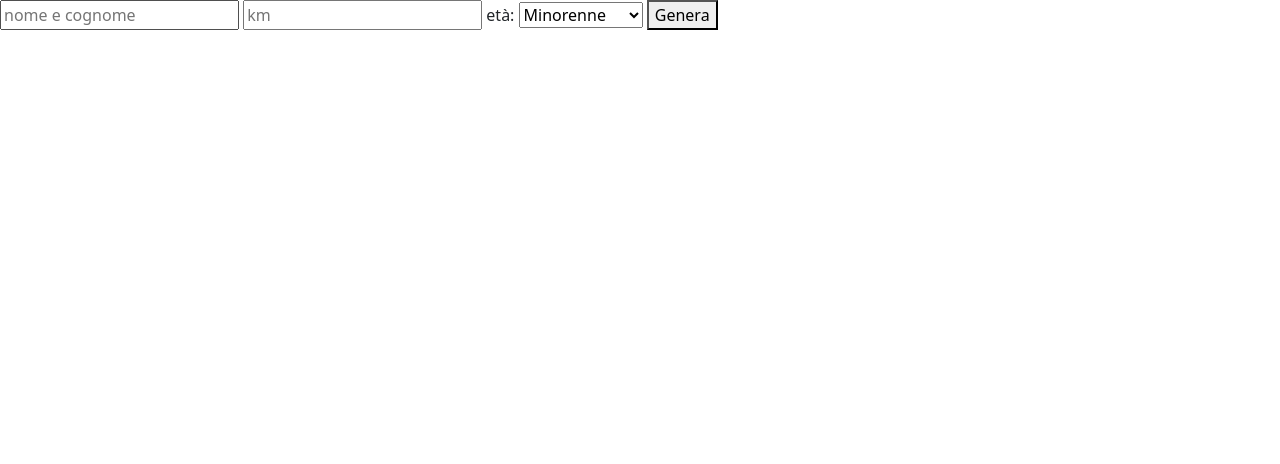
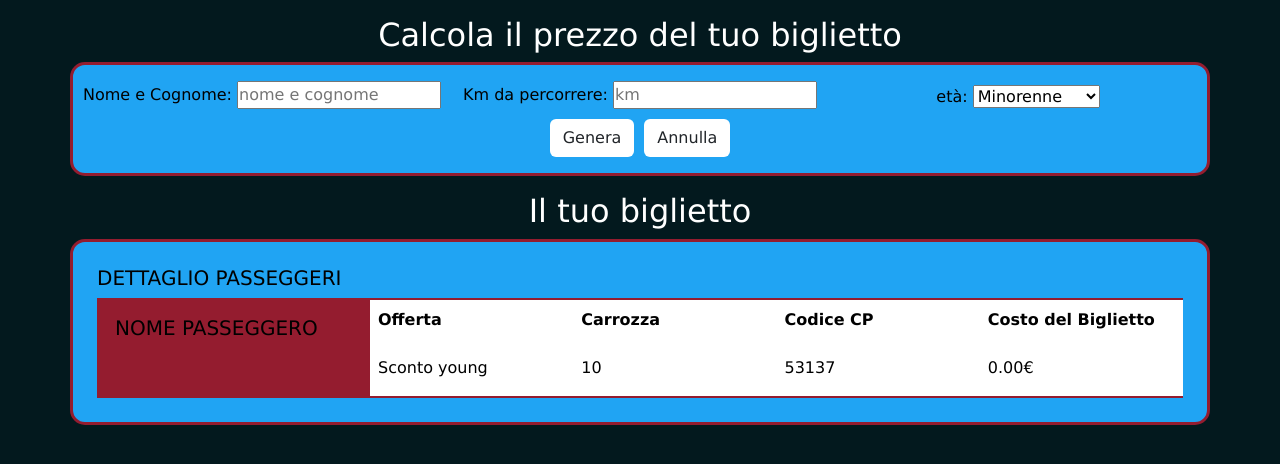
Before and after one commit to FedericoMorrillo/js-biglietto-treno-form, a plain HTML site: page index.html in a window 1280 px wide. Both pictures are taken after a click on the button "Genera". Drawn offline with nearby package versions, Linux system fonts and the light colour scheme.

Commit message:
feat: genera biglietto con i calcoli

```diff
--- a/css/style.css
+++ b/css/style.css
@@ -0,0 +1,49 @@
+/*reset*/
+*{
+    margin: 0;
+    padding: 0;
+    box-sizing: border-box;
+}
+/*reset*/
+/*typography*/
+body{
+    font-family: Verdana, Geneva, Tahoma, sans-serif;
+    background-color: #03191E;
+}
+/*typography*/
+/*main*/
+.container{
+    margin: 0px auto;
+    background-color:#20A4F3;
+    border-radius: 15px;
+}
+.bordo{
+    border:3px solid #941C2F
+}
+.centro{
+    align-self: flex-end;
+}
+.btn{
+    display: inline-block;
+    background-color: white;
+    margin: 10px 5px 0 5px ;
+
+}
+.box{
+    border: 2px solid #941C2F;
+    border-right: none;
+    height: 100px;
+}
+.passeggero{
+    background-color: #941C2F;
+}
+.col{
+    background-color: white;
+}
+.hidden{
+    display: none;
+}
+.show{
+    display: block;
+}
+/*main*/
--- a/index.html
+++ b/index.html
@@ -5,26 +5,68 @@
     <meta charset="UTF-8">
     <meta name="viewport" content="width=device-width, initial-scale=1.0">
     <title>calcolo del prezzo del biglietto del treno</title>
-    <link href="https://cdn.jsdelivr.net/npm/bootstrap@5.3.2/dist/css/bootstrap.min.css" rel="stylesheet"
-        integrity="sha384-T3c6CoIi6uLrA9TneNEoa7RxnatzjcDSCmG1MXxSR1GAsXEV/Dwwykc2MPK8M2HN" crossorigin="anonymous">
+    <link href="https://cdn.jsdelivr.net/npm/bootstrap@5.3.2/dist/css/bootstrap.min.css" rel="stylesheet" integrity="sha384-T3c6CoIi6uLrA9TneNEoa7RxnatzjcDSCmG1MXxSR1GAsXEV/Dwwykc2MPK8M2HN" crossorigin="anonymous">
     <link rel="stylesheet" href="css/style.css">
 </head>
 
 <body>
-    <div>
+    <header>
+    <h2 class="text-center pt-3 text-white">Calcola il prezzo del tuo biglietto</h2>
+    </header>
+    <main>
+        <div class="container d-flex flex-wrap px-0 py-3 bordo text-black justify-content-center">
+            <div class="col-4 text-center ">
+                <label> Nome e Cognome:</label>
                 <input id="nominativo" type="text" placeholder="nome e cognome">
+            </div>
+            <div class="col-4 text-center ">
+                <label for="km"> Km da percorrere:</label>
                 <input id="km" type="number" placeholder="km">
-            <label for="anni">età:</label>
+            </div>
+            <div class="col-4 text-center centro">
+                <label>età:</label>
                 <select name="anni" id="anni">
                     <option value="minorenne">Minorenne</option>
                     <option value="maggiorenne">Maggiorenne</option>
                     <option value="over65">Over65</option>
                 </select>
-            <button id="genera" type="button">Genera</button>
             </div>
-    <script src="https://cdn.jsdelivr.net/npm/bootstrap@5.3.2/dist/js/bootstrap.bundle.min.js"
-        integrity="sha384-C6RzsynM9kWDrMNeT87bh95OGNyZPhcTNXj1NW7RuBCsyN/o0jlpcV8Qyq46cDfL"
-        crossorigin="anonymous"></script>
+            <div>
+                <button id="genera" class="pr-2 btn" type="button">Genera</button>
+            </div>
+            <div>
+                <button id="annulla" class="btn" type="button">Annulla</button>
+            </div>
+        </div>
+        <h2 class="pt-3 text-center text-white">Il tuo biglietto</h2>
+        <div id="biglietto" class="hidden">
+            <div class="container p-4 bordo text-black">
+                <h5>DETTAGLIO PASSEGGERI</h5>
+                <div class="box d-flex">
+                    <div class=" col-3 passeggero p-3">
+                        <h5>NOME PASSEGGERO</h5>
+                        <div id="nome"></div>
+                    </div>
+                    <div class=" col p-2">
+                        <strong>Offerta</strong>
+                        <div id="offerta" class="pt-4"></div>
+                    </div>
+                    <div class=" col p-2">
+                        <strong>Carrozza</strong>
+                        <div id="carrozza" class="pt-4"></div>
+                    </div>
+                    <div class="col p-2">
+                        <strong>Codice CP</strong>
+                        <div id="codice" class="pt-4"></div>
+                    </div>
+                    <div class="col p-2">
+                        <strong>Costo del Biglietto</strong>
+                        <div id="costo" class="pt-4"></div>
+                    </div>
+                </div>
+            </div>
+        </div>
+    </main>
     <script src="js/main.js"></script>
 </body>
 
--- a/js/main.js
+++ b/js/main.js
@@ -26,14 +26,35 @@ const msgScontoOver = "il prezzo totale è: " + prezzo + " con uno sconto di 40%
 
 //condizioni per gli sconti
 if (età == "minorenne"){
-    prezzo = prezzo - scontoMinori;
+    prezzo = (prezzo - scontoMinori).toFixed(2);
     msg = "il prezzo del biglietto è di: " + prezzo + "€ con uno sconto del 20% sul prezzo totale";
 } else if (età == "over65"){
-    prezzo = prezzo - scontoOver65;
+    prezzo = (prezzo - scontoOver65).toFixed(2);
     msg = "il prezzo del biglietto è di: " + prezzo + "€ con uno scondo del 40% sul prezzo totale";
 }
 
+
+
+//assegnazione valori su biglietto
+document.getElementById("nome").innerHTML = nominativo;
+if(età == "minorenne"){
+    document.getElementById("offerta").innerHTML = "Sconto young";
+} else if(età == "over65"){
+    document.getElementById("offerta").innerHTML = "sconto senior";
+} else{
+    document.getElementById("offerta").innerHTML = "nessuno sconto";
+}
+
+document.getElementById("carrozza").innerHTML = Math.floor(Math.random()*10 +1);
+document.getElementById("codice").innerHTML = Math.floor(Math.random()*99999 -10000 +1)+10000;
+document.getElementById("costo").innerHTML = prezzo + "€";
+document.getElementById("biglietto").className = "show";
 //stampa
 console.log( "nome e cognome: "+ nominativo +" km da percorrere: "+ km +" fascia d' età: "+ età);
 console.log(msg);
+
 });
+const btnAnnulla = document.getElementById("annulla") // bottone con evento on click
+btnAnnulla.addEventListener ("click", function(){
+    document.getElementById("biglietto").className = "hidden";
+})
```
Also changed, not shown: 1 other file. Lines whose indentation alone changed are shown as unchanged.
